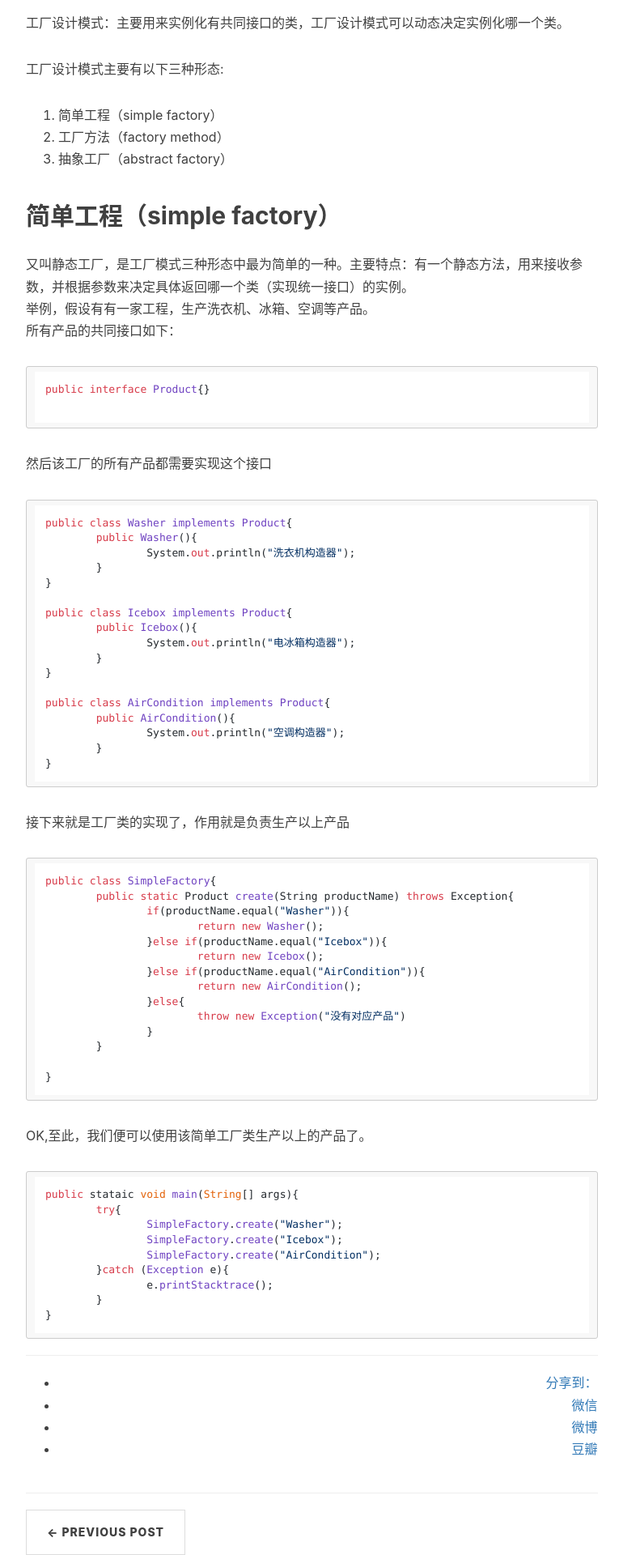
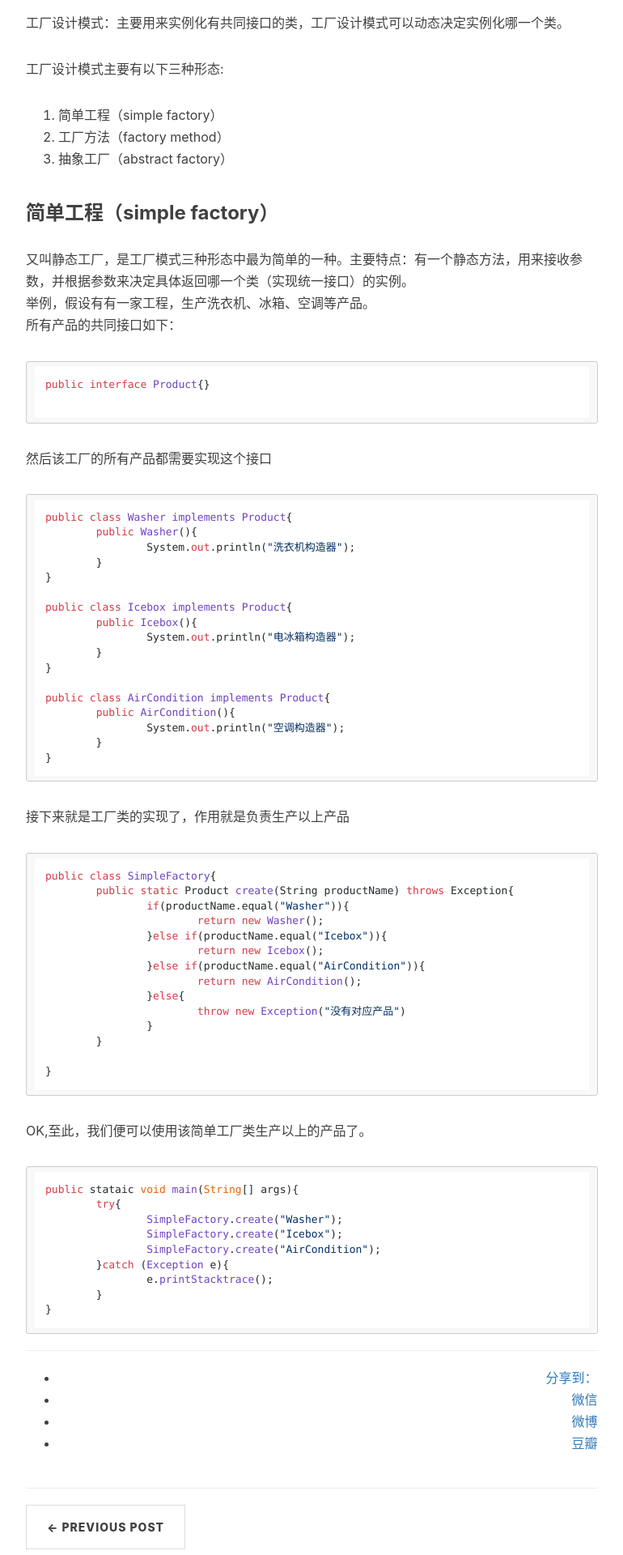
Before and after one commit to haorengoodman/blog, a Jekyll site: the page built from _posts/2016-02-23-工厂设计模式.md, in a window 1280 px wide. Shown: the part 558-2478 px from the top of the page at 81% size, without its empty margins (233-1003 px from the left). Built offline with Jekyll 4.4.1, drawn with Linux system fonts in a browser that asks for light colours; nearby versions of some CDN libraries; comment, search, counter and statistics services are not loaded.

```diff
--- a/_posts/2016-02-23-工厂设计模式.md
+++ b/_posts/2016-02-23-工厂设计模式.md
@@ -19,7 +19,7 @@ tags:
 2. 工厂方法（factory method）
 3. 抽象工厂（abstract factory）
 
-## 简单工程（simple factory）
+### 简单工程（simple factory）
 又叫静态工厂，是工厂模式三种形态中最为简单的一种。主要特点：有一个静态方法，用来接收参数，并根据参数来决定具体返回哪一个类（实现统一接口）的实例。
 举例，假设有有一家工程，生产洗衣机、冰箱、空调等产品。
 所有产品的共同接口如下：
```
